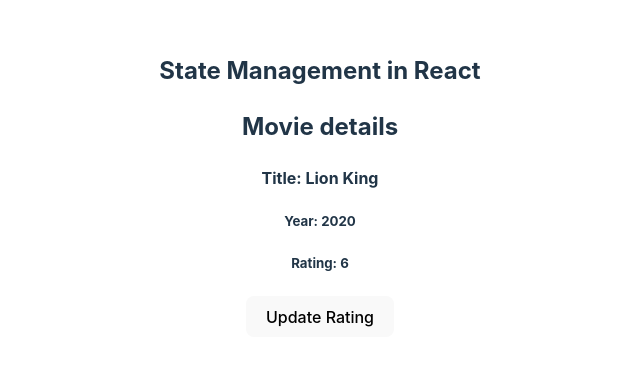
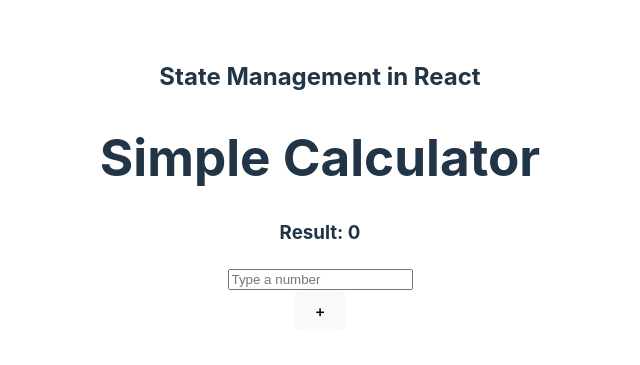
Before and after one commit to wgong/DigiSafari-React, a React (Vite) app in the folder Module06/state-demo-app/: page / in a window 1280 px wide. Shown: the part 215-580 px from the top of the page, without its empty margins (320-960 px from the left). Built offline with nearby package versions, Linux system fonts and the light colour scheme.

Commit message:
useReducer calculator add

```diff
--- a/Module06/state-demo-app/src/App.jsx
+++ b/Module06/state-demo-app/src/App.jsx
@@ -1,5 +1,6 @@
 
 import './App.css'
+import Calculator from './components/Calculator'
 import Counter from './components/Counter'
 import FriendsList from './components/FriendsList'
 import Movie from './components/Movie'
@@ -13,7 +14,8 @@ function App() {
       {/* <Counter /> */}
       {/* <Name /> */}
       {/* <FriendsList /> */}
-      <Movie />
+      {/* <Movie /> */}
+      <Calculator />
     </>
   )
 }
--- /dev/null
+++ b/Module06/state-demo-app/src/components/Calculator.jsx
@@ -0,0 +1,28 @@
+import React, { useReducer, useRef } from 'react'
+
+const initialState = { result: 0}
+const reducer = (state, action) => {
+    switch(action.type){
+        case "add":
+            return {...state, result: state.result + action.value}
+        default:
+            return state;
+    }
+}
+
+function Calculator() {
+    const [state, dispatch] = useReducer(reducer, initialState)
+    const inputRef = useRef()
+  return (
+    <div>
+        <h1>Simple Calculator</h1>
+        <h3>Result: {state.result}</h3>
+        <input type='number' ref={inputRef} placeholder='Type a number' />
+        <div>
+            <button onClick={()=> dispatch({type:"add", value: Number(inputRef.current.value)})}>+</button>
+        </div>
+    </div>
+  )
+}
+
+export default Calculator
```
